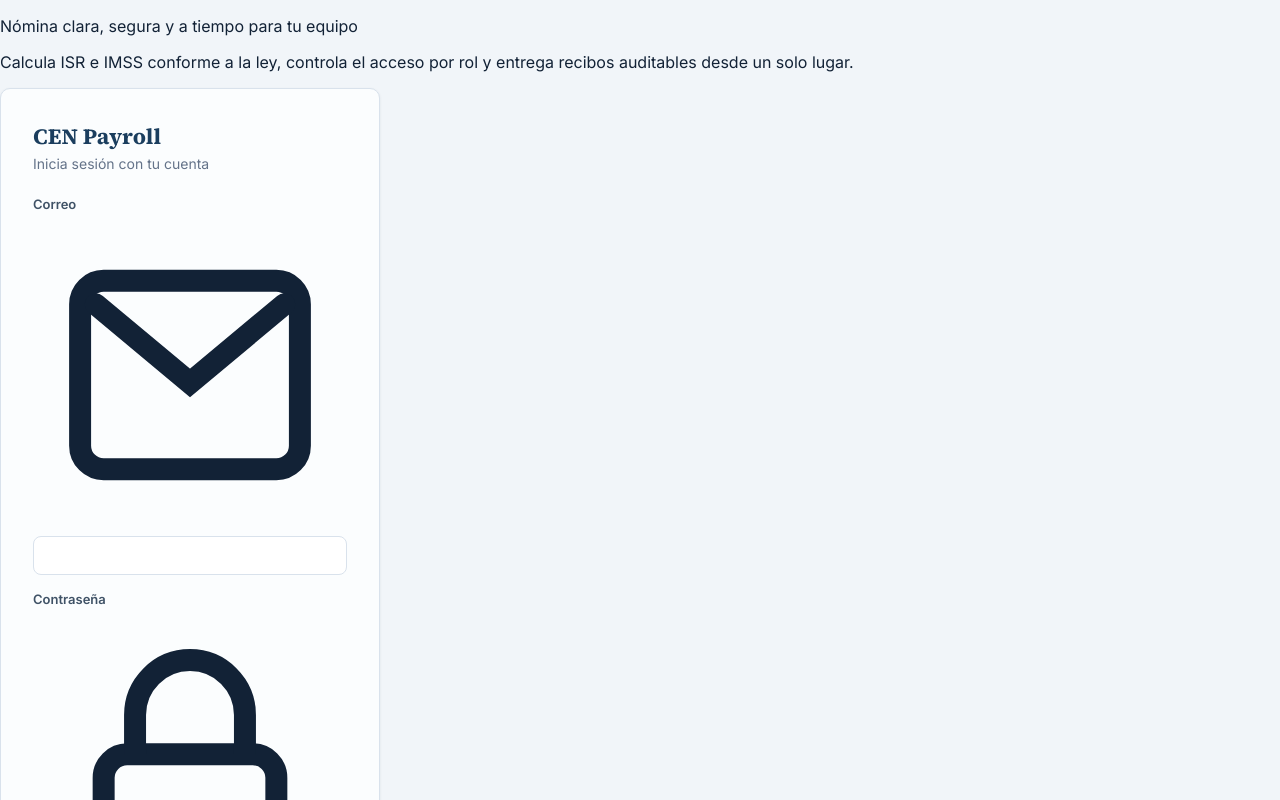
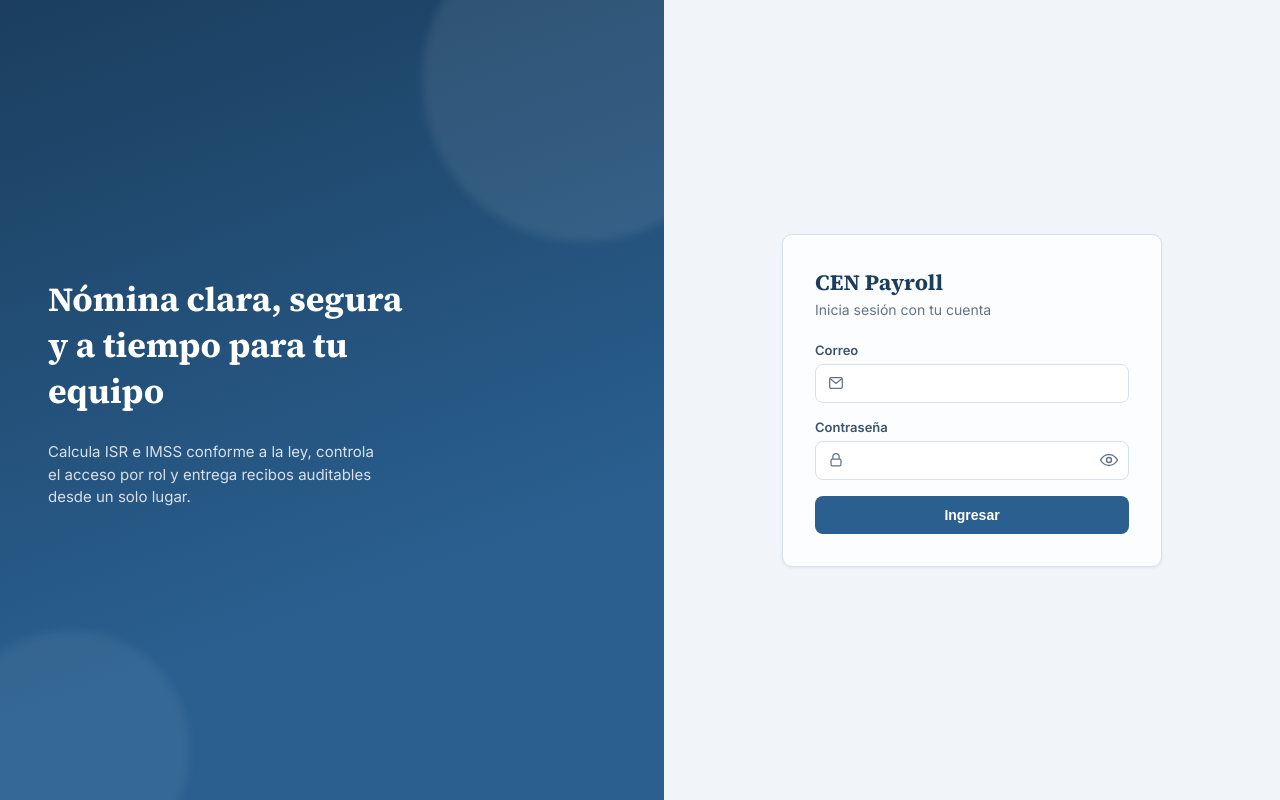
Before and after one commit to antisocialmike/CEN, a React (Vite) app in the folder client/: page /login in a window 1280 px wide. Shown: the top 800 px of the page. Built offline with nearby package versions, Linux system fonts and the light colour scheme; no server answers.

Commit message:
style: estilos para pantalla de carga, animaciones y nuevo layout de login

```diff
--- a/client/src/styles/theme.css
+++ b/client/src/styles/theme.css
@@ -6,11 +6,14 @@
   --muted: #647389;
   --accent: #2A5F8F;
   --accent-deep: #1B3E5E;
+  --accent-bright: #4E8FC7;
   --stamp: #8B3A3A;
   --border: #D9E2EC;
   --tint-bg: #EAF1F8;
   --pill-red-bg: #F6EAEA;
   --pill-red-fg: #8B3A3A;
+  --pill-green-bg: #E7F3EC;
+  --pill-green-fg: #2E6B4A;
   --serif: 'Source Serif 4', Georgia, serif;
   --sans: 'Inter', system-ui, -apple-system, sans-serif;
   --radius: 10px;
@@ -31,8 +34,64 @@ body {
   font-family: var(--sans);
 }
 
-.app-shell {
-  min-height: 100%;
+.auth-page {
+  min-height: 100vh;
+  display: flex;
+}
+
+.auth-branding {
+  flex: 1;
+  position: relative;
+  overflow: hidden;
+  display: flex;
+  flex-direction: column;
+  justify-content: center;
+  padding: 48px;
+  background: linear-gradient(160deg, var(--accent-deep), var(--accent) 70%);
+  color: #fff;
+}
+
+.auth-branding-shape {
+  position: absolute;
+  border-radius: 50%;
+  background: rgba(255, 255, 255, 0.08);
+  filter: blur(4px);
+}
+
+.auth-branding-shape.one {
+  width: 320px;
+  height: 320px;
+  top: -80px;
+  right: -80px;
+}
+
+.auth-branding-shape.two {
+  width: 220px;
+  height: 220px;
+  bottom: -60px;
+  left: -40px;
+  background: rgba(255, 255, 255, 0.06);
+}
+
+.auth-branding-title {
+  position: relative;
+  font-family: var(--serif);
+  font-size: 34px;
+  font-weight: 700;
+  margin: 0 0 12px;
+  max-width: 380px;
+}
+
+.auth-branding-subtitle {
+  position: relative;
+  font-size: 15px;
+  color: rgba(255, 255, 255, 0.82);
+  max-width: 340px;
+  line-height: 1.5;
+}
+
+.auth-form-panel {
+  flex: 1;
   display: flex;
   align-items: center;
   justify-content: center;
@@ -75,7 +134,14 @@ body {
   margin-bottom: 6px;
 }
 
-.form-field input {
+.form-field-control {
+  position: relative;
+  display: flex;
+  align-items: center;
+}
+
+.form-field-control input,
+.form-field-control select {
   width: 100%;
   padding: 10px 12px;
   border: 1px solid var(--border);
@@ -84,12 +150,49 @@ body {
   font-family: var(--sans);
   color: var(--ink);
   background: #fff;
+  transition: border-color 0.15s ease, box-shadow 0.15s ease;
 }
 
-.form-field input:focus {
-  outline: 2px solid var(--accent);
-  outline-offset: 1px;
+.form-field-control.has-icon input {
+  padding-left: 38px;
+}
+
+.form-field-icon {
+  position: absolute;
+  left: 12px;
+  width: 18px;
+  height: 18px;
+  color: var(--muted);
+  pointer-events: none;
+}
+
+.form-field-icon svg {
+  width: 100%;
+  height: 100%;
+}
+
+.form-field-toggle {
+  position: absolute;
+  right: 10px;
+  width: 20px;
+  height: 20px;
+  padding: 0;
+  border: none;
+  background: none;
+  color: var(--muted);
+  cursor: pointer;
+}
+
+.form-field-toggle svg {
+  width: 100%;
+  height: 100%;
+}
+
+.form-field-control input:focus,
+.form-field-control select:focus {
+  outline: none;
   border-color: var(--accent);
+  box-shadow: 0 0 0 3px rgba(42, 95, 143, 0.15);
 }
 
 .submit-button {
@@ -113,9 +216,65 @@ body {
   cursor: not-allowed;
 }
 
+.submit-button-loading {
+  display: inline-flex;
+  align-items: center;
+  justify-content: center;
+  gap: 8px;
+}
+
+.submit-button-spinner {
+  width: 14px;
+  height: 14px;
+  border-radius: 50%;
+  border: 2px solid rgba(255, 255, 255, 0.4);
+  border-top-color: #fff;
+  animation: spin 0.7s linear infinite;
+}
+
+.secondary-button {
+  width: 100%;
+  padding: 10px 12px;
+  border: 1px solid var(--border);
+  border-radius: 8px;
+  background: #fff;
+  color: var(--accent-deep);
+  font-size: 14px;
+  font-weight: 600;
+  cursor: pointer;
+  display: inline-flex;
+  align-items: center;
+  justify-content: center;
+  gap: 8px;
+}
+
+.secondary-button:hover {
+  background: var(--tint-bg);
+}
+
+.secondary-button svg {
+  width: 16px;
+  height: 16px;
+}
+
+@keyframes spin {
+  to {
+    transform: rotate(360deg);
+  }
+}
+
 .error-banner {
   background: var(--pill-red-bg);
   color: var(--pill-red-fg);
+  border-radius: 8px;
+  padding: 10px 12px;
+  font-size: 13px;
+  margin-bottom: 16px;
+}
+
+.success-banner {
+  background: var(--pill-green-bg);
+  color: var(--pill-green-fg);
   border-radius: 8px;
   padding: 10px 12px;
   font-size: 13px;
@@ -128,24 +287,86 @@ body {
   text-align: center;
 }
 
-.placeholder-shell {
-  min-height: 100%;
+.app-loader {
+  position: fixed;
+  inset: 0;
   display: flex;
   flex-direction: column;
   align-items: center;
   justify-content: center;
-  gap: 8px;
+  gap: 16px;
+  background: var(--paper);
+}
+
+.app-loader-ring {
+  width: 40px;
+  height: 40px;
+  border-radius: 50%;
+  border: 3px solid var(--border);
+  border-top-color: var(--accent);
+}
+
+.app-loader-brand {
+  font-family: var(--serif);
+  font-weight: 700;
+  color: var(--accent-deep);
+  font-size: 16px;
+  margin: 0;
+}
+
+.dashboard-shell {
+  min-height: 100vh;
+  display: flex;
+  flex-direction: column;
+}
+
+.dashboard-topbar {
+  display: flex;
+  align-items: center;
+  justify-content: space-between;
+  padding: 16px 32px;
+  border-bottom: 1px solid var(--border);
+  background: var(--paper-card);
+}
+
+.dashboard-topbar-brand {
+  font-family: var(--serif);
+  font-weight: 700;
+  color: var(--accent-deep);
+  font-size: 18px;
+}
+
+.dashboard-body {
+  flex: 1;
+  display: flex;
+  flex-direction: column;
+  align-items: center;
+  justify-content: center;
+  gap: 12px;
   padding: 24px;
   text-align: center;
 }
 
-.placeholder-shell h1 {
+.dashboard-body h1 {
   font-family: var(--serif);
   color: var(--accent-deep);
+  margin: 0;
 }
 
-.placeholder-shell p {
+.dashboard-body p {
   color: var(--muted);
+  margin: 0;
+}
+
+.dashboard-actions {
+  display: flex;
+  gap: 12px;
+  margin-top: 8px;
+}
+
+.dashboard-actions .secondary-button {
+  width: auto;
+  padding: 10px 18px;
 }
 
 .logout-link {
@@ -157,3 +378,30 @@ body {
   border: none;
   padding: 0;
 }
+
+.signup-page {
+  min-height: 100vh;
+  display: flex;
+  align-items: center;
+  justify-content: center;
+  padding: 24px;
+}
+
+.signup-back-link {
+  display: inline-flex;
+  align-items: center;
+  gap: 6px;
+  color: var(--muted);
+  font-size: 13px;
+  background: none;
+  border: none;
+  cursor: pointer;
+  padding: 0;
+  margin-bottom: 16px;
+}
+
+@media (max-width: 760px) {
+  .auth-branding {
+    display: none;
+  }
+}
```
